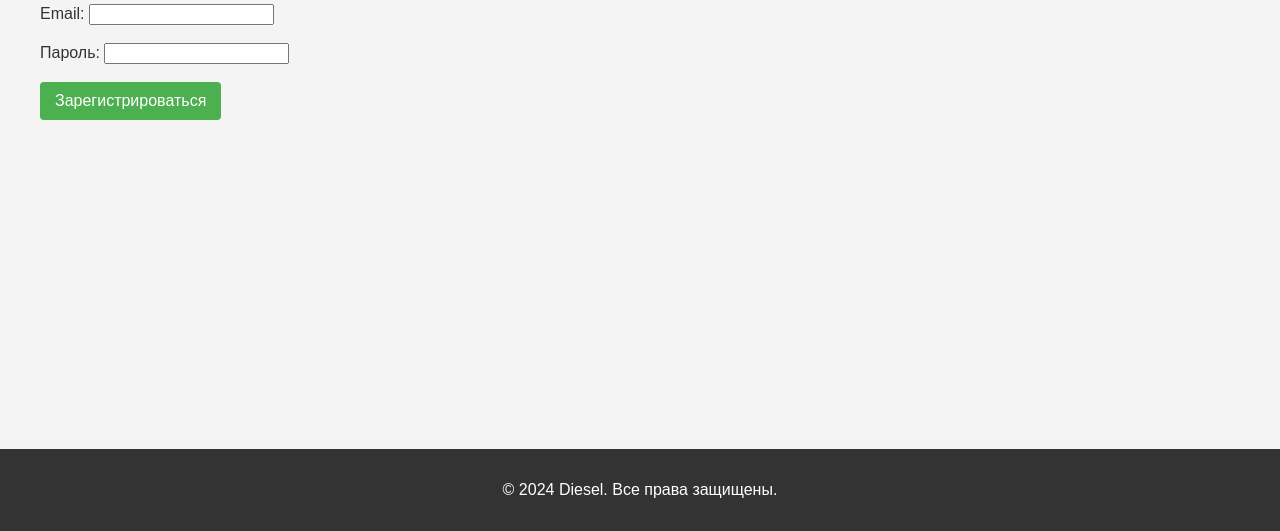
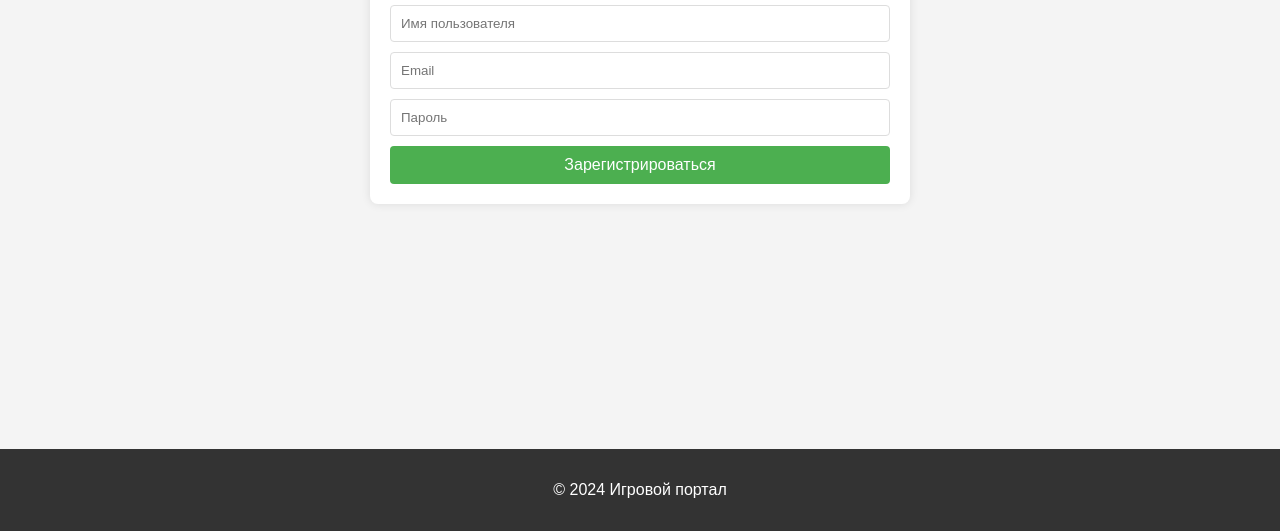
Before and after one commit to Sanock-anus/Diesel1, a plain HTML site: page register.html in a window 1280 px wide. Shown: the part 269-800 px from the top of the page. Drawn offline with Linux system fonts and the light colour scheme.

Commit message:
register.html

```diff
--- a/register.html
+++ b/register.html
@@ -3,42 +3,33 @@
 <head>
     <meta charset="UTF-8">
     <meta name="viewport" content="width=device-width, initial-scale=1.0">
-    <title>Diesel - Регистрация</title>
+    <title>Регистрация</title>
     <link rel="stylesheet" href="style.css">
 </head>
 <body>
 <header>
-        <div class="container">
-            <div class="header-left">
-                <h1>Diesel</h1>
+  <h1>Игровой портал</h1>
   <nav>
     <a href="index.html">Главная</a>
     <a href="login.html">Вход</a>
     <a href="account.html">Аккаунт</a>
+    <a href="my-games.html" id="myGamesBtn" style="display:none;">Мои карточки</a>
   </nav>
-            </div>
-        </div>
 </header>
 <main>
-        <section class="container main-content">
+  <section class="register-container">
     <h2>Регистрация</h2>
-             <form id="registerForm" >
-                    <label for="username">Имя пользователя:</label>
-                     <input type="text" id="username" name="username"><br><br>
-                     <label for="email">Email:</label>
-                     <input type="email" id="email" name="email"><br><br>
-                     <label for="password">Пароль:</label>
-                     <input type="password" id="password" name="password"><br><br>
+    <form id="registerForm">
+      <input type="text" id="username" placeholder="Имя пользователя" required>
+      <input type="email" id="email" placeholder="Email" required>
+      <input type="password" id="password" placeholder="Пароль" required>
       <button type="submit" class="button">Зарегистрироваться</button>
     </form>
   </section>
 </main>
 <footer>
-        <div class="container">
-            <p>&copy; 2024 Diesel. Все права защищены.</p>
-        </div>
+  <p>&copy; 2024 Игровой портал</p>
 </footer>
 <script src="script.js"></script>
 </body>
 </html>
-</html>
```
Lines whose indentation alone changed are shown as unchanged.
